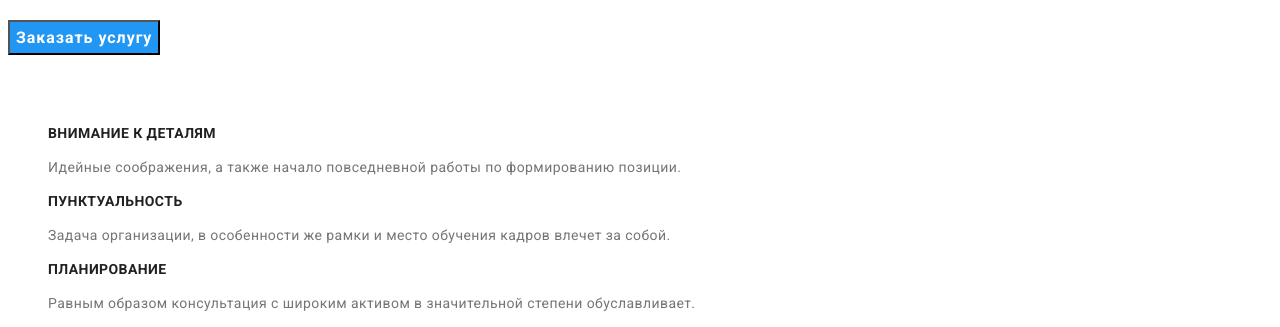
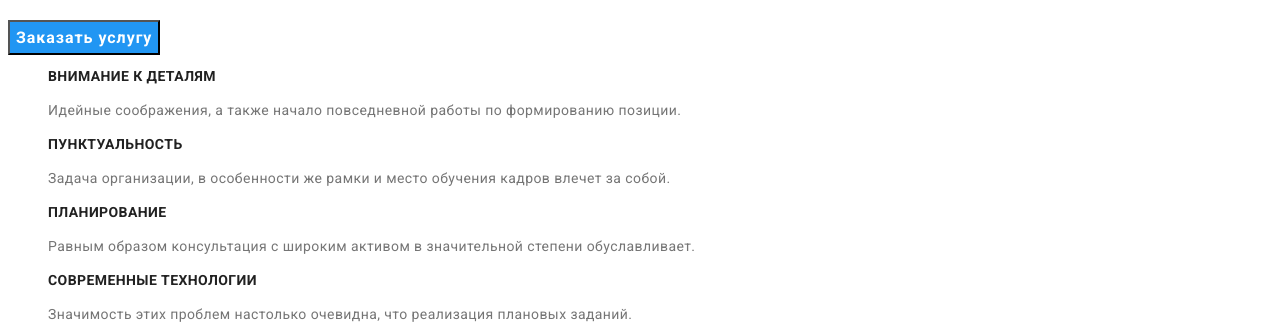
Before and after one commit to ALiasota/goit-markup-hw-02, a plain HTML site: page index.html in a window 1280 px wide. Shown: the part 277-604 px from the top of the page. Drawn offline with Linux system fonts and the light colour scheme.

Commit message:
Update styles.css

```diff
--- a/css/styles.css
+++ b/css/styles.css
@@ -108,7 +108,7 @@ body {
 /*quality*/
 
 .transparent {
-  color: transparent;
+  display: none;
 }
 
 .quality-title {
```
